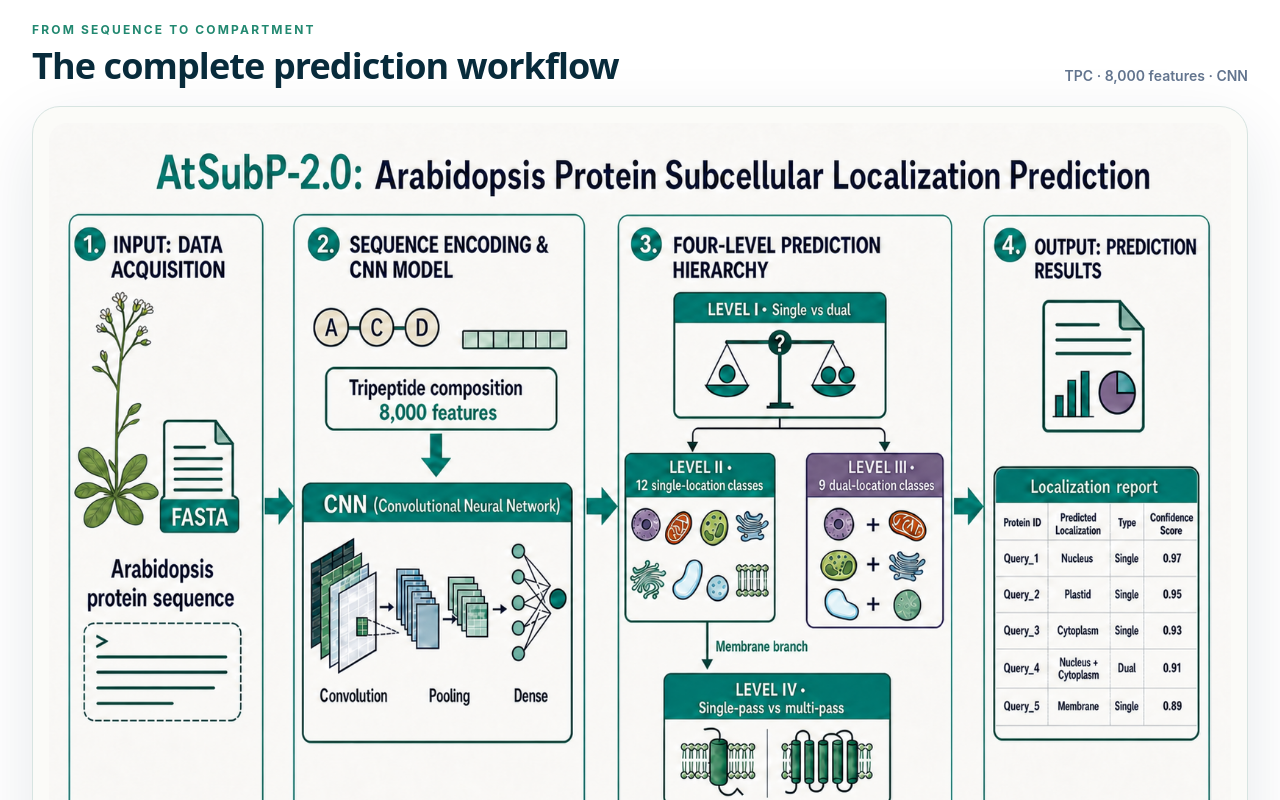
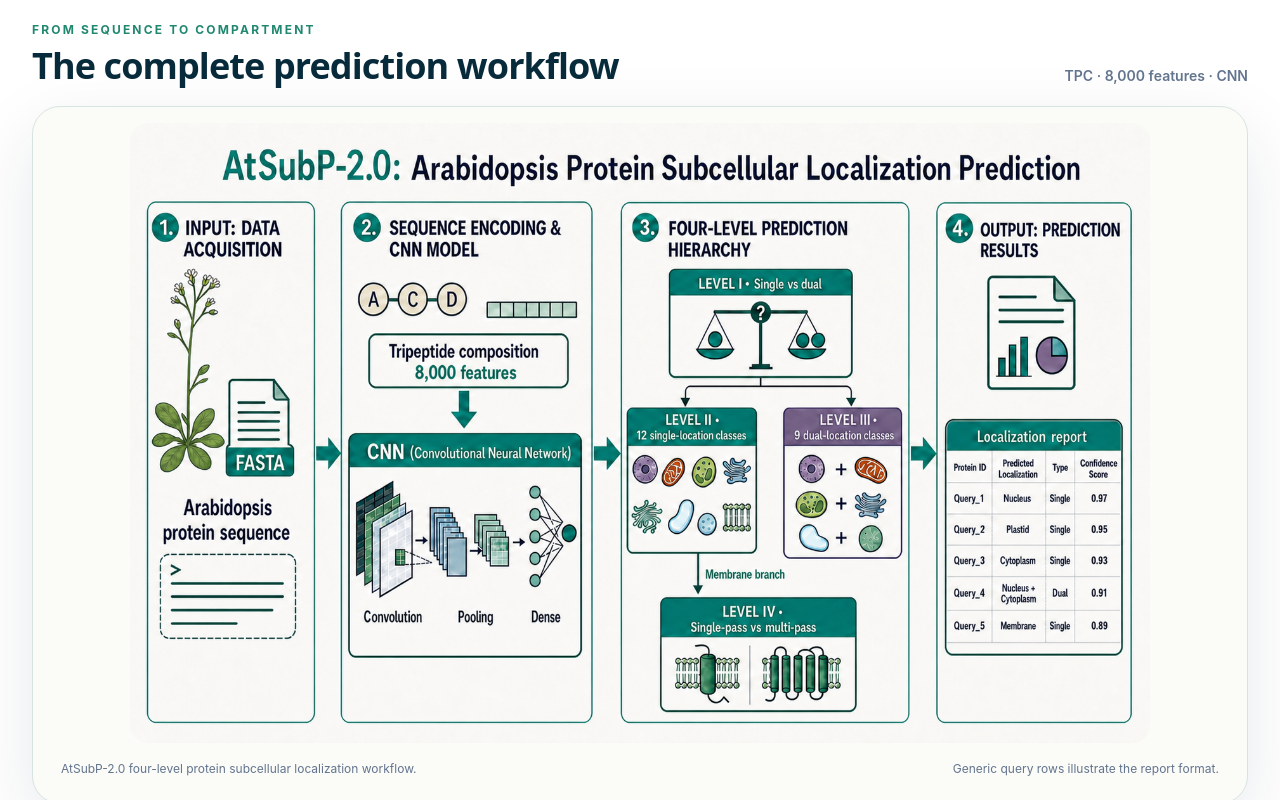
Before and after one commit to navduhan/AtSubP2-web, a Next.js app: page /AtSubP2/ in a window 1280 px wide. Shown: the part 600-1400 px from the top of the page. Built offline with nearby package versions, Linux system fonts and the light colour scheme.

Commit message:
Refine workflow figure and download deployment

```diff
--- a/src/app/page.tsx
+++ b/src/app/page.tsx
@@ -92,7 +92,7 @@ export default function Home() {
             height={978}
             sizes="(min-width: 1280px) 1216px, calc(100vw - 32px)"
             priority
-            className="h-auto w-full rounded-[1.15rem]"
+            className="mx-auto h-auto w-full rounded-[1.15rem] object-contain lg:max-h-[620px] lg:w-auto"
           />
           <figcaption className="flex flex-col gap-1 px-3 pb-2 pt-4 text-xs leading-5 text-slate-500 sm:flex-row sm:items-center sm:justify-between">
             <span>AtSubP-2.0 four-level protein subcellular localization workflow.</span>
```
Also changed, not shown: deploy/README.md, 1 other file (tests, documents, lock files or other folders).
